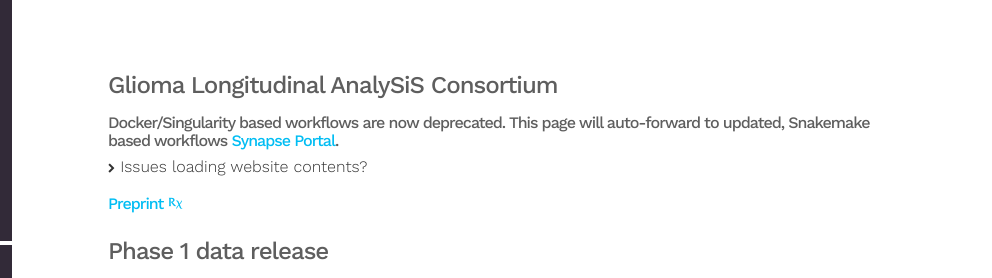
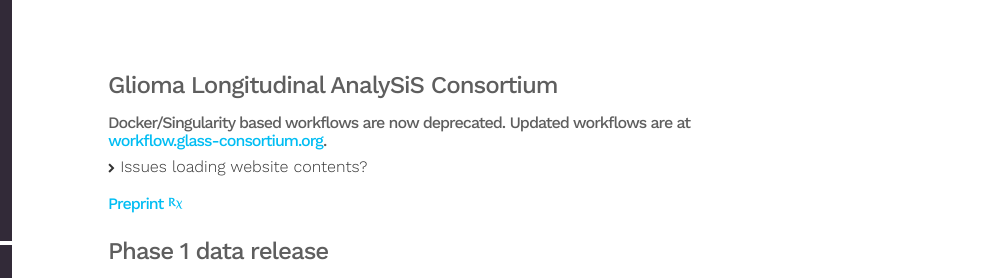
Before and after one commit to glass-consortium/glassdocs, a plain HTML site: page index.html in a window 1280 px wide. Shown: the top 278 px of the page, 288-1280 px from the left. Drawn offline with Linux system fonts and the light colour scheme; files whose address does not match are found by name.

```diff
--- a/index.html
+++ b/index.html
@@ -6,7 +6,7 @@
     <meta name="generator" content="Hugo 0.49" />
     <meta name="description" content="GLASS Workflows">
 <meta name="author" content="Samir B. Amin">
-<meta http-equiv = "refresh" content = "1; url = https://www.glass-consortium.org/data-resource/" />
+<meta http-equiv = "refresh" content = "10; url = https://workflow.glass-consortium.org" />
 
 
 <link rel="apple-touch-icon" sizes="180x180" href="/images/apple-touch-icon.png">
@@ -465,7 +465,7 @@
 
 
 <h4 id="glioma-longitudinal-analysis-consortium">Glioma Longitudinal AnalySiS Consortium</h4>
-<h5>Docker/Singularity based workflows are now deprecated. This page will auto-forward to updated, Snakemake based workflows <a href="https://www.glass-consortium.org/data-resource/">Synapse Portal</a>.</h5>
+<h5>Docker/Singularity based workflows are now deprecated. Updated workflows are at <a href="https://workflow.glass-consortium.org">workflow.glass-consortium.org</a>.</h5>
 
 <div class="expand">
     <div class="expand-label" style="cursor: pointer;" onclick="$h = $(this);$h.next('div').slideToggle(100,function () {$h.children('i').attr('class',function () {return $h.next('div').is(':visible') ? 'fa fa-chevron-down' : 'fa fa-chevron-right';});});">
```
